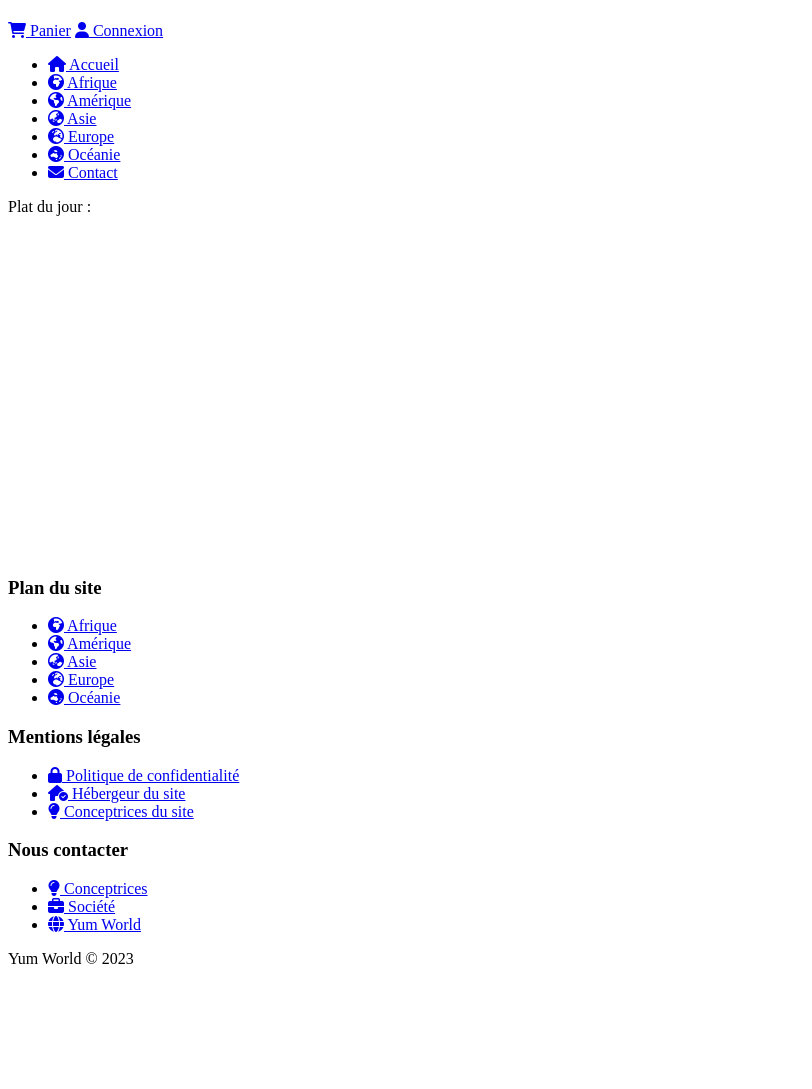
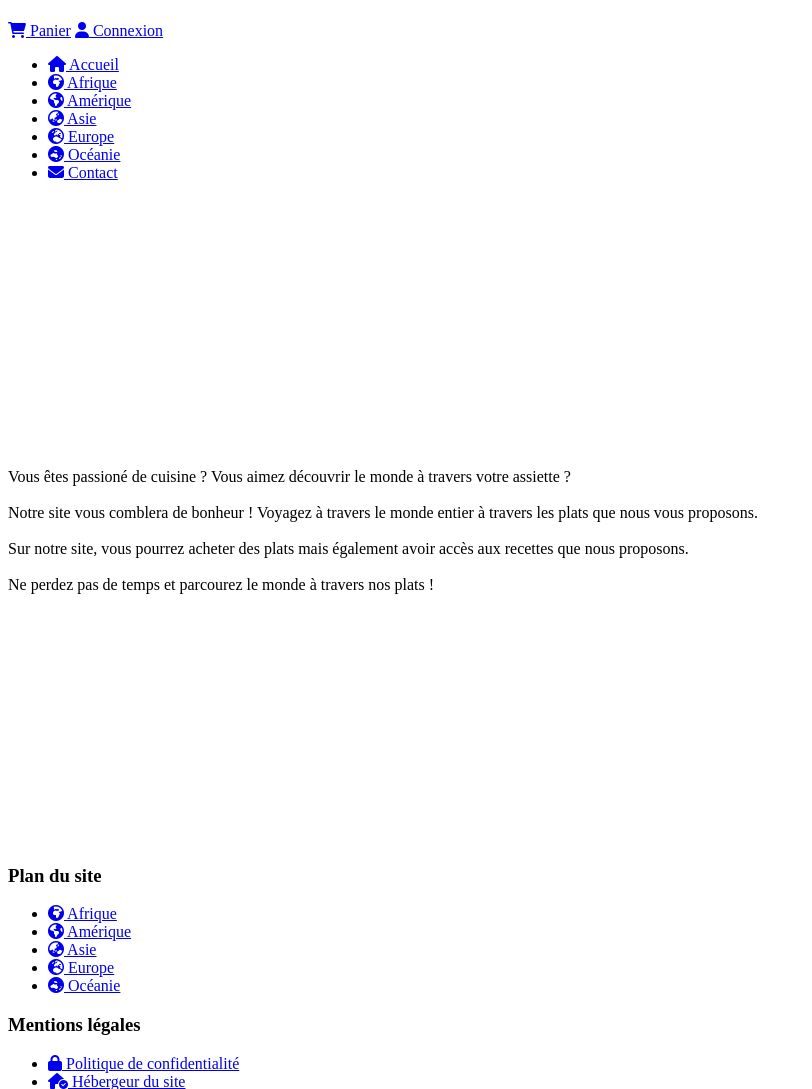
Before and after one commit to mrwtrbi/Yum-World, a PHP site: page / in a window 1280 px wide. Shown: the part 357-1446 px from the top of the page, without its empty margins (0-812 px from the left). Before the commit the page ends 1321 px from the top, so only its background shows below. Run offline with PHP 8.4, Linux system fonts and the light colour scheme; some libraries are stand-ins or nearby versions.

Commit message:
Add files via upload

```diff
--- a/php/footer.php
+++ b/php/footer.php
@@ -16,14 +16,14 @@
 	<ul>
 		<li><a href="#"><i class="fa-solid fa-lock"></i> Politique de confidentialité</a></li>
 		<li><a href="#"><i class="fa-solid fa-house-circle-check"></i> Hébergeur du site</a></li>
-		<li><a href="#"><i class="fa-solid fa-lightbulb"></i> Conceptrices du site</a></li>
+		<li><a href="conceptrices.php"><i class="fa-solid fa-lightbulb"></i> Conceptrices du site</a></li>
 	</ul>
 	</div>
 
 	<div class="colonne">
 	<h3>Nous contacter</h3>
 	<ul>
-		<li><a href="#"><i class="fa-solid fa-lightbulb"></i> Conceptrices</a></li>
+		<li><a href="conceptrices.php"><i class="fa-solid fa-lightbulb"></i> Conceptrices</a></li>
 		<li><a href="#"><i class="fa-solid fa-briefcase"></i> Société</a></li>
 		<li><a href="#"><i class="fa-solid fa-globe"></i> Yum World</a></li>
 	</ul>
--- a/php/head.php
+++ b/php/head.php
@@ -45,6 +45,7 @@
     <link rel="stylesheet" href="../css/connexion.css">
     <link rel="stylesheet" href="../css/inscription.css">
     <link rel="stylesheet" href="../css/motDePasseOublie.css">
+    <link rel="stylesheet" href="../css/conceptrices.css">
     <link rel="stylesheet" href="https://fonts.googleapis.com/css?family=Lobster Two">
     <script src="../js/connexion.js"></script>
     <script src="../js/formulaire.js"></script>
--- a/php/index.php
+++ b/php/index.php
@@ -22,7 +22,12 @@
 
 	<div class="main-text">
 		<p class="main-content">
-			Plat du jour :<br><br><br><br><br><br><br><br><br><br><br><br><br><br><br><br><br><br><br><br>
+		<br><br><br><br><br><br><br><br><br><br><br><br><br><br><br>
+		Vous êtes passioné de cuisine ? Vous aimez découvrir le monde à travers votre assiette ? <br><br>
+		Notre site vous comblera de bonheur ! Voyagez à travers le monde entier à travers les plats que nous vous proposons.<br><br>
+		Sur notre site, vous pourrez acheter des plats mais également avoir accès aux recettes que nous proposons. <br><br>
+		Ne perdez pas de temps et parcourez le monde à travers nos plats !
+		<br><br><br><br><br><br><br><br><br><br><br><br><br><br><br>
 		</p>
 
 	</div>
```
Also changed, not shown: php/conceptrices.php (added, +30 -0 lines), php/plat.php (+7 -4 lines).
